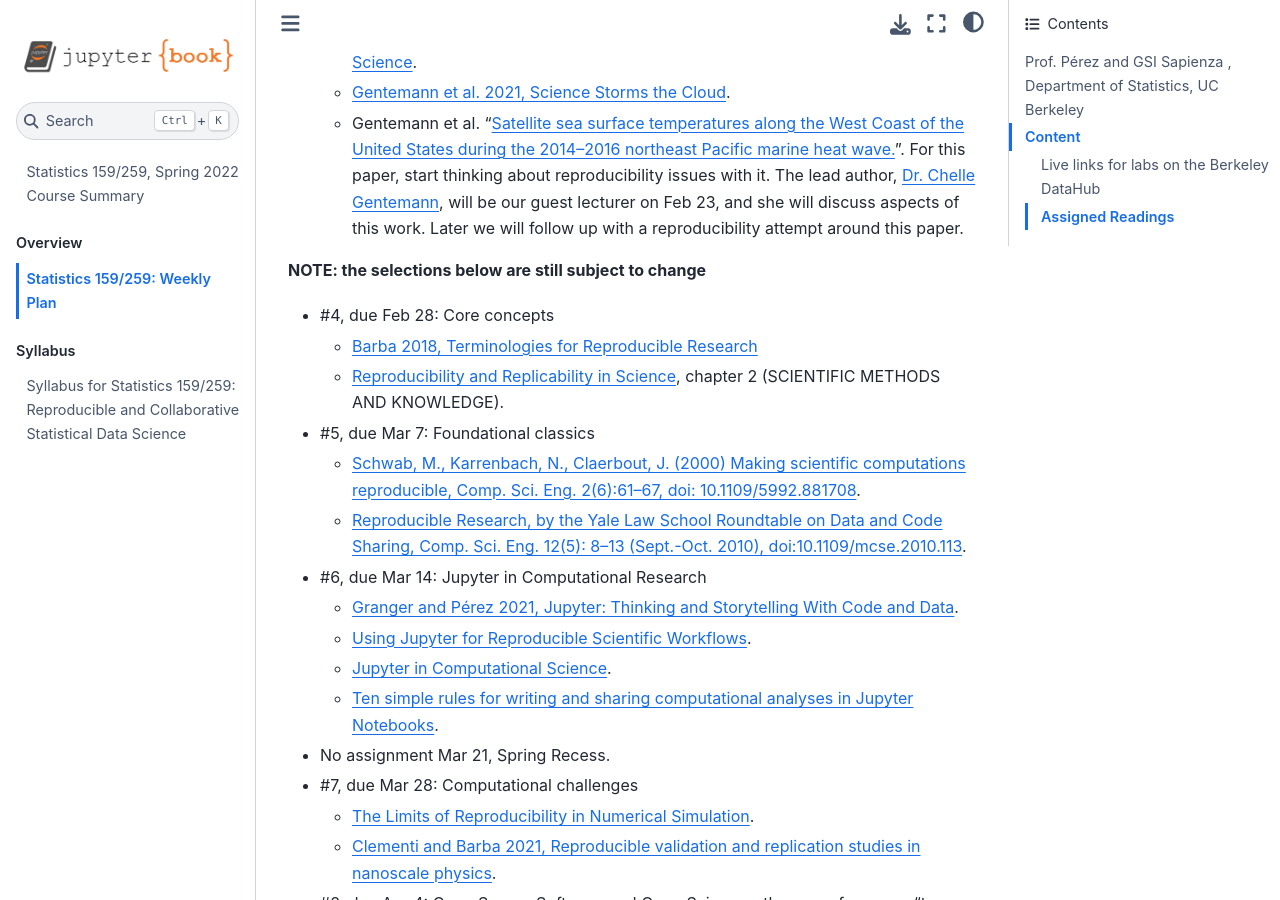
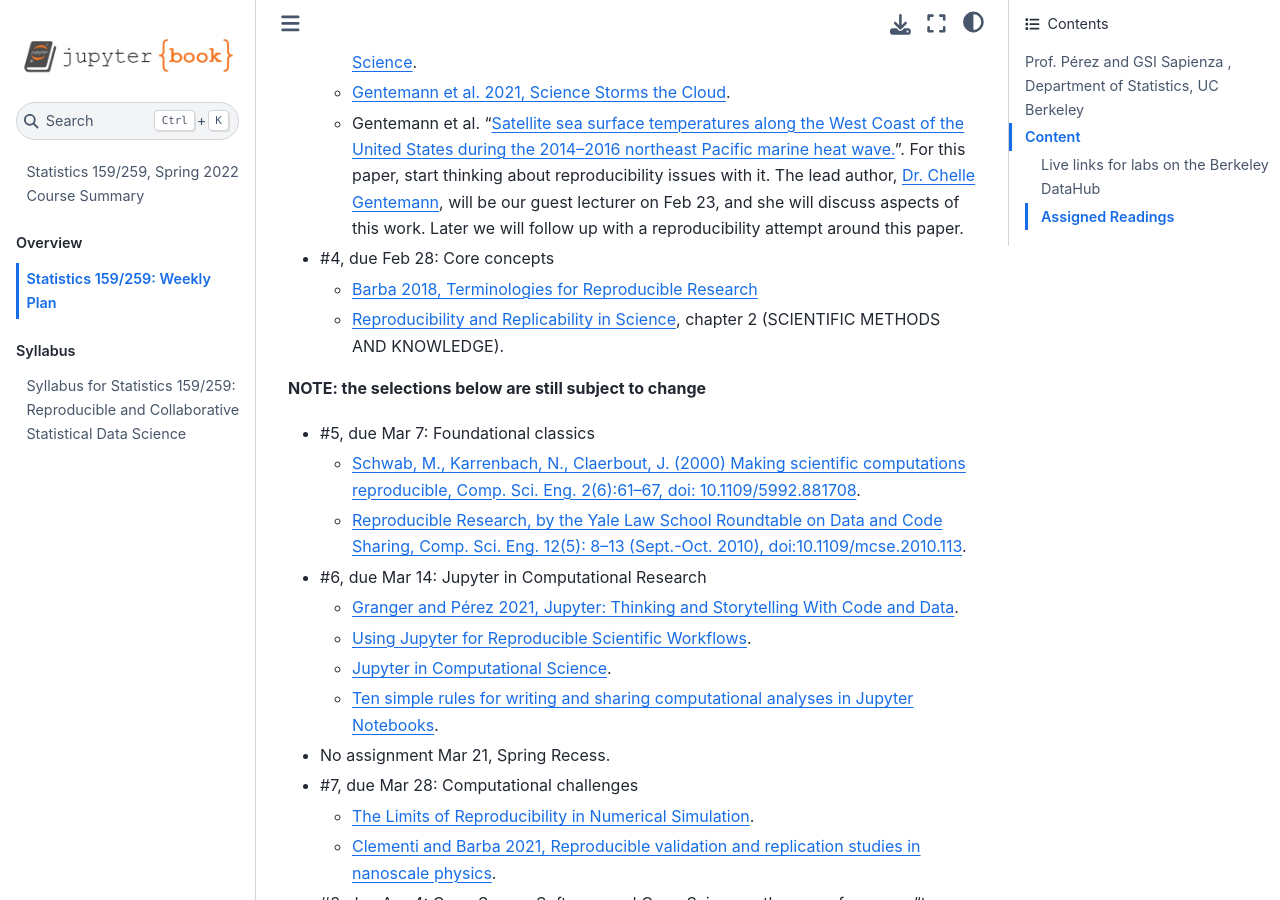
Before and after one commit to UCB-stat-159-s22/site, a Jupyter Book: the page built from schedule.md, in a window 1280 px wide and 900 px high, scrolled down 1171 px. Built offline with Jupyter Book 1.0.4 settings and Sphinx 7.4.7 and the Sphinx Book theme 1.1.4, drawn with Linux system fonts in a browser that asks for light colours; pages that are not in the unit, such as notebooks, are missing from menus.

```diff
--- a/schedule.md
+++ b/schedule.md
@@ -35,12 +35,11 @@
     - [Gentemann et al. 2021, Science Storms the Cloud](https://www.essoar.org/doi/10.1002/essoar.10506344.2).
     - Gentemann et al. "[Satellite sea surface temperatures along the West Coast of the United States during the 2014–2016 northeast Pacific marine heat wave.](https://agupubs.onlinelibrary.wiley.com/doi/10.1002/2016GL071039)".  For this paper, start thinking about reproducibility issues with it. The lead author, [Dr. Chelle Gentemann](), will be our guest lecturer on Feb 23, and she will discuss aspects of this work. Later we will follow up with a reproducibility attempt around this paper.
 
-**NOTE: the selections below are still subject to change**
-
 * #4, due Feb 28: Core concepts
     - [Barba 2018, Terminologies for Reproducible Research](https://arxiv.org/abs/1802.03311)
     - [Reproducibility and Replicability in Science](https://www.ncbi.nlm.nih.gov/books/NBK547537), chapter 2 (SCIENTIFIC METHODS AND KNOWLEDGE).
 
+**NOTE: the selections below are still subject to change**
 
 * #5, due Mar 7: Foundational classics
     - [Schwab, M., Karrenbach, N., Claerbout, J. (2000) Making scientific computations reproducible, Comp. Sci. Eng. 2(6):61–67, doi: 10.1109/5992.881708](https://ieeexplore.ieee.org/document/881708).
```
